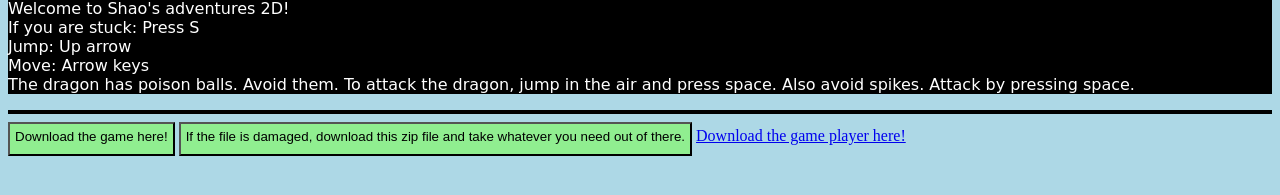
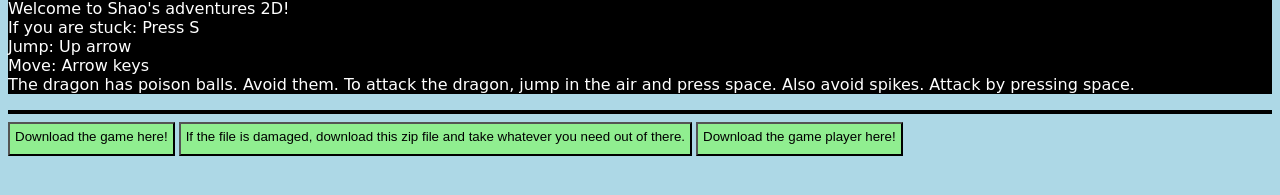
Before and after one commit to lwmwong32/lwmwong32.github.io, a plain HTML site: page resources/ShaoAdvent2D.html in a window 1280 px wide. Shown: the part 503-698 px from the top of the page. Drawn offline with Linux system fonts and the light colour scheme.

Commit message:
synthaxfix

```diff
--- a/resources/ShaoAdvent2D.html
+++ b/resources/ShaoAdvent2D.html
@@ -43,4 +43,4 @@ The dragon has poison balls.  Avoid them.  To attack the dragon, jump in the air
 <hr>
 <a href = "game1.sb2" download = "shaosadventures2D.sb2"> <button>Download the game here!</button></a>
 <a href = "game1.zip" download = "shaosadventure2D.zip"><button>If the file is damaged, download this zip file and take whatever you need out of there.</button></a>
-<a href = "https://scratch.mit.edu/download"> Download the game player here!</button></a>
+<a href = "https://scratch.mit.edu/download"><button> Download the game player here!</button></a>
```
